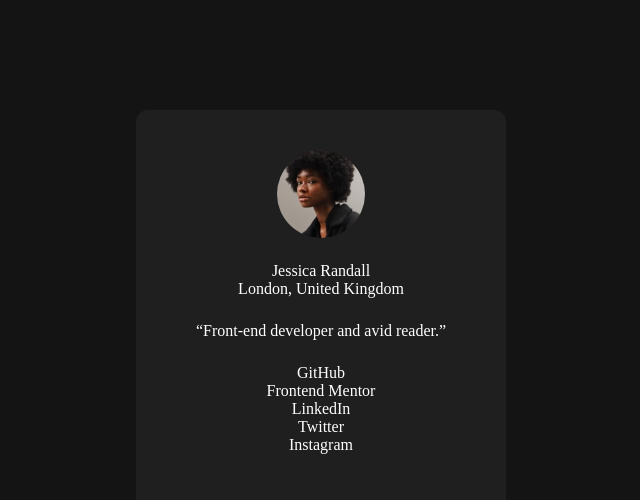
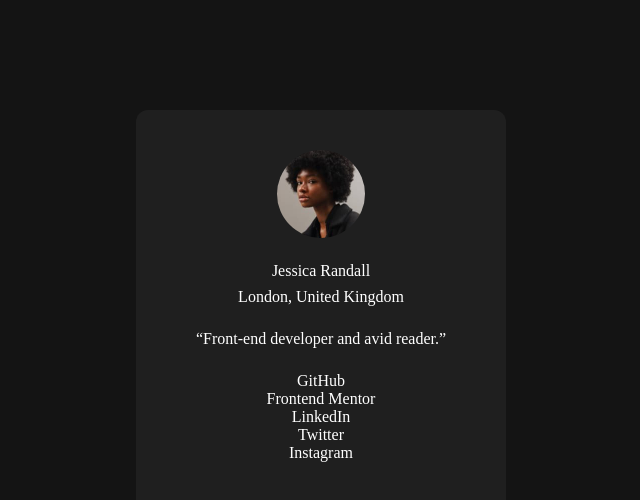
Before and after one commit to mr-manasdas/social-link, a plain HTML site: page index.html in a window 1280 px wide. Shown: the whole page, without its empty margins (319-959 px from the left). Drawn offline with Linux system fonts and the light colour scheme.

Commit message:
declare basic info as container

```diff
--- a/css/card.css
+++ b/css/card.css
@@ -22,6 +22,17 @@
     object-fit: contain;
 }
 
+.basic-info {
+    display: flex;
+    flex-direction: column;
+    gap: 8px;
+    align-items: center;
+}
+
+.name {
+    width:;
+}
+
 ul > li {
     list-style-type: none;
 }
```
